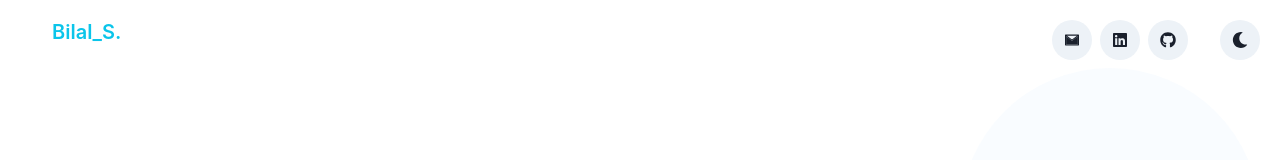
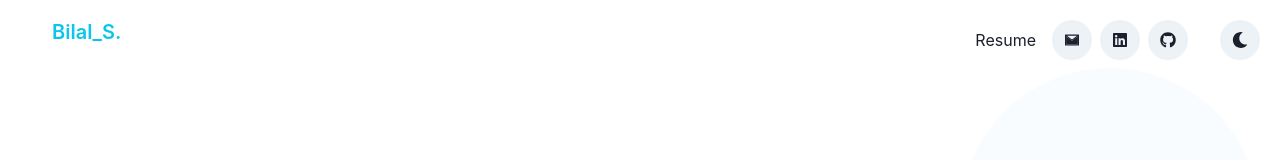
Before and after one commit to BilalShakh/Bilal-portfolio, a React (Create React App) app: page / in a window 1280 px wide. Shown: the top 160 px of the page. Built offline with nearby package versions, Linux system fonts and the light colour scheme.

Commit message:
Fixed some basic changes

```diff
--- a/package.json
+++ b/package.json
@@ -13,6 +13,7 @@
     "react": "^18.2.0",
     "react-dom": "^18.2.0",
     "react-icons": "^3.11.0",
+    "react-router-dom": "^6.3.0",
     "react-scripts": "5.0.1",
     "web-vitals": "^0.2.4"
   },
--- a/src/App.js
+++ b/src/App.js
@@ -1,6 +1,6 @@
 import { IconButton } from "@chakra-ui/button";
 import { useColorMode } from "@chakra-ui/color-mode";
-import { Flex, VStack, Heading, Spacer } from "@chakra-ui/layout";
+import { Flex, VStack, Heading, Spacer, Text } from "@chakra-ui/react";
 import { FaSun, FaMoon, FaGithub, FaLinkedin } from 'react-icons/fa'
 import { AiTwotoneMail } from 'react-icons/ai';
 import Header from "./Components/Header/Header";
@@ -21,7 +21,12 @@ function App() {
           ml="8" size="md" fontWeight='semibold' color="cyan.400">Bilal_S.</Heading>
 
         <Spacer></Spacer>
-        <IconButton icon={<AiTwotoneMail />} isRound='true' onClick={() => window.open("mailto:shaikb2@mcmaster.ca")}></IconButton>
+
+        <Text fontWeight={400} _hover={{ cursor: 'pointer', textDecor: 'underline' }} p={2} onClick={() => window.open("https://drive.google.com/file/d/1BPCFwyZaCFtPWx94F1CeWndBAO_SCeSA/view?usp=sharing")}>
+          Resume
+        </Text>
+
+        <IconButton ml={2} icon={<AiTwotoneMail />} isRound='true' onClick={() => window.open("mailto:shaikb2@mcmaster.ca")}></IconButton>
         <IconButton ml={2} icon={<FaLinkedin />} isRound='true' onClick={() => window.open("https://www.linkedin.com/in/bilal-shakh/")}></IconButton>
         <IconButton ml={2} icon={<FaGithub />} isRound='true' onClick={() => window.open("https://github.com/BilalShakh")}></IconButton>
         <IconButton ml={8} icon={isDark ? <FaSun /> : <FaMoon />} isRound='true' onClick={toggleColorMode}></IconButton>
--- a/src/index.js
+++ b/src/index.js
@@ -6,7 +6,7 @@ import App from './App';
 ReactDOM.render(
   <React.StrictMode>
     <ChakraProvider>
-      <ColorModeScript initialColorMode="light"></ColorModeScript>
+      <ColorModeScript initialColorMode="dark"></ColorModeScript>
       <App />
     </ChakraProvider>
   </React.StrictMode>,
```
Also changed, not shown: 2 other files (tests, documents, lock files or other folders).
